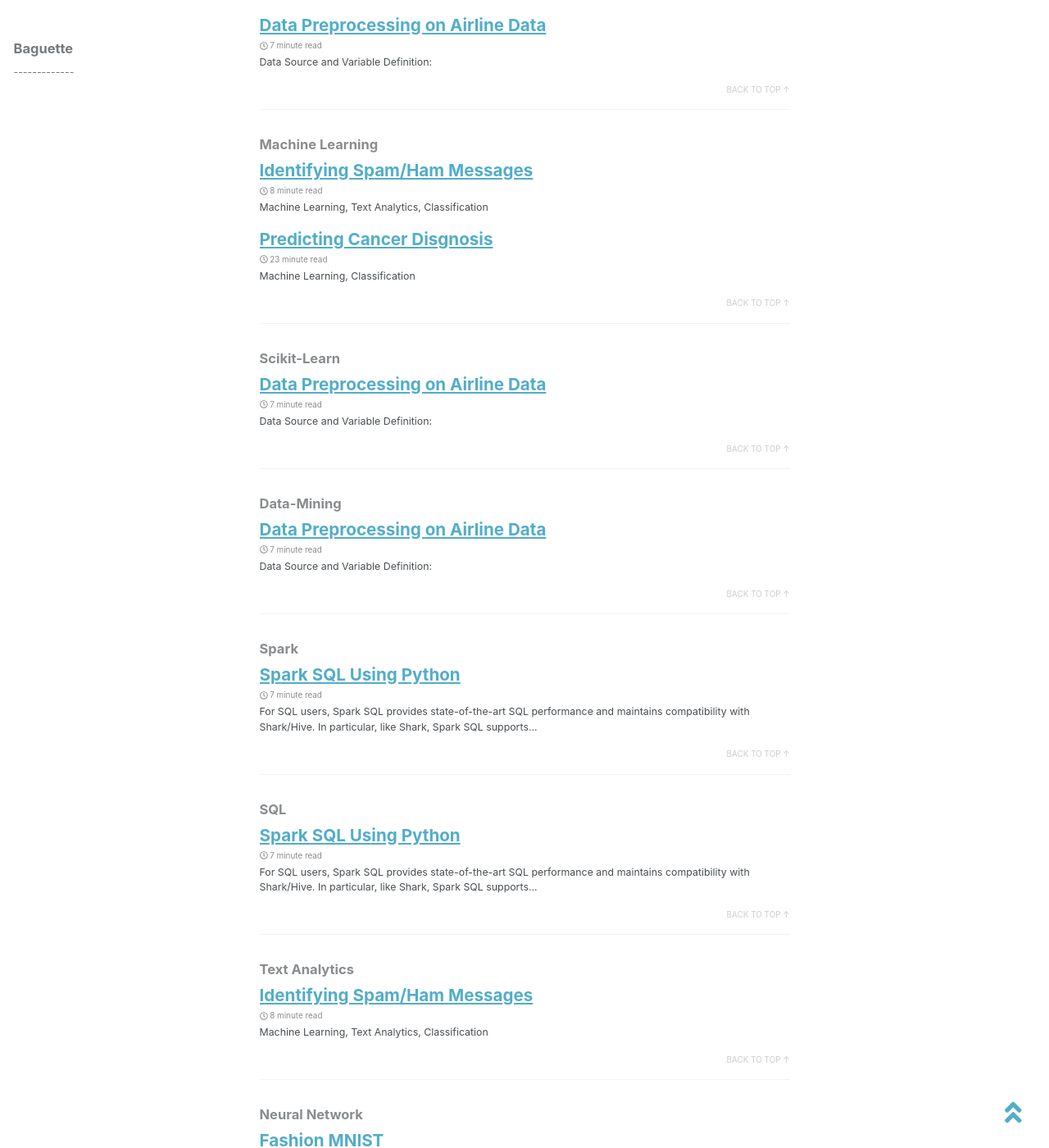
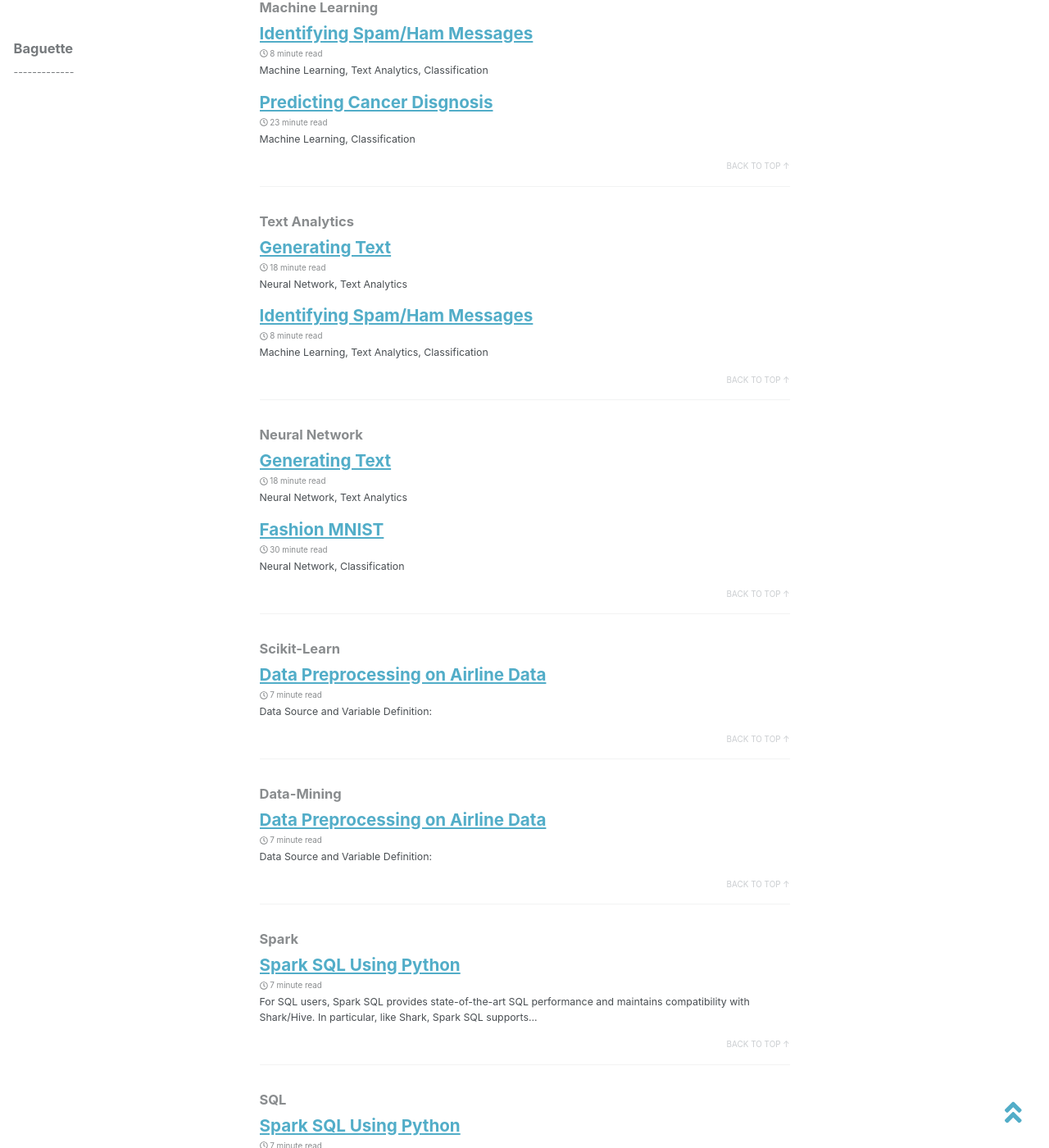
Before and after one commit to baguettexci/baguettexci.gituhb.io, a Jekyll site: the page built from _pages/tag-archive.md, in a window 1280 px wide and 1400 px high, scrolled down 2887 px. Shown: the whole window at 82% size. Built offline with Jekyll 4.4.1, drawn with Linux system fonts in a browser that asks for light colours; nearby versions of some CDN libraries; some of the changed text lies outside the part shown.

Commit message:
Update 2018-10-20-Generating-Text.md

```diff
--- a/_posts/2018-10-20-Generating-Text.md
+++ b/_posts/2018-10-20-Generating-Text.md
@@ -2,11 +2,11 @@
 title: Generating Text
 date: 2018-10-20
 tags:
-  - machine learning
-  - data science
+  - Neural Network
+  - Text Analytics
 header:
   image: ""
-excerpt: "Machine Learning, Data Science"
+excerpt: "Neural Network, Text Analytics"
 ---
 
 The aim is to develop a model generating text, character by character using LSTM recurrent neural networks with Keras.
```
